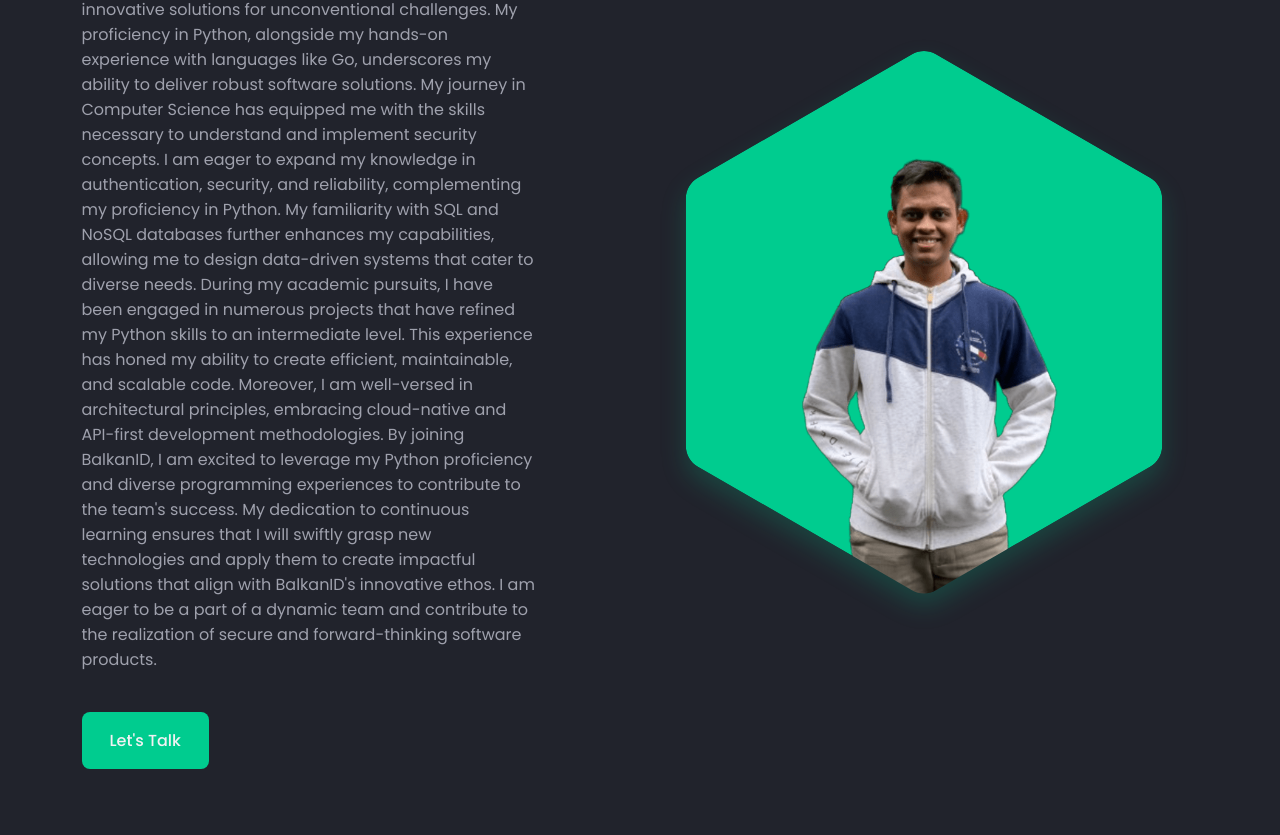
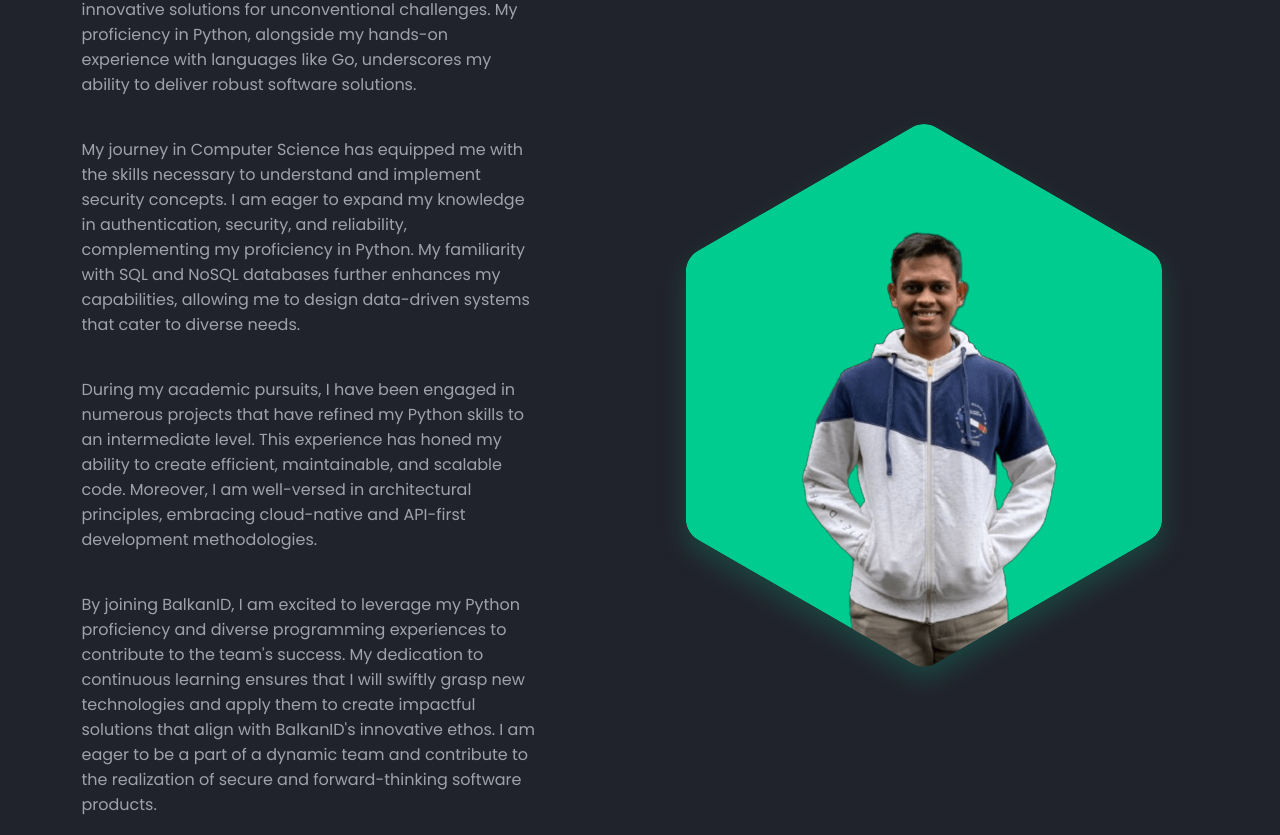
Before and after one commit to Shlok-Kamath/Resume, a plain HTML site: page index.html in a window 1280 px wide. Shown: the part 415-1250 px from the top of the page. Drawn offline with nearby package versions, Linux system fonts and the light colour scheme; a script that the page names is missing.

Commit message:
Update index.html

```diff
--- a/index.html
+++ b/index.html
@@ -74,11 +74,14 @@
                         <h3 class="home__education">DATA SCIENTIST</h3>
                         <p class="home__description">
                             As an enthusiastic student with a passion for problem-solving, I am excited to apply for the BalkanID internship opportunity. I possess a strong foundation in Computer Science principles, consistently applying them to craft innovative solutions for unconventional challenges. My proficiency in Python, alongside my hands-on experience with languages like Go, underscores my ability to deliver robust software solutions.
-
+                        </p>
+                       <p class="home__description">
 My journey in Computer Science has equipped me with the skills necessary to understand and implement security concepts. I am eager to expand my knowledge in authentication, security, and reliability, complementing my proficiency in Python. My familiarity with SQL and NoSQL databases further enhances my capabilities, allowing me to design data-driven systems that cater to diverse needs.
-
+                       </p>
+                       <p class="home__description">
 During my academic pursuits, I have been engaged in numerous projects that have refined my Python skills to an intermediate level. This experience has honed my ability to create efficient, maintainable, and scalable code. Moreover, I am well-versed in architectural principles, embracing cloud-native and API-first development methodologies.
-
+                       </p>
+                       <p class="home__description">
 By joining BalkanID, I am excited to leverage my Python proficiency and diverse programming experiences to contribute to the team's success. My dedication to continuous learning ensures that I will swiftly grasp new technologies and apply them to create impactful solutions that align with BalkanID's innovative ethos. I am eager to be a part of a dynamic team and contribute to the realization of secure and forward-thinking software products.
                         </p>
 
```
